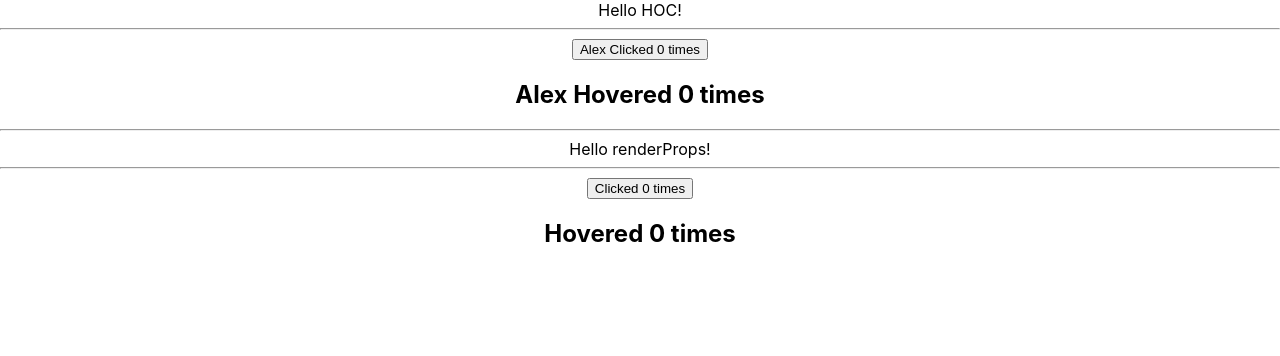
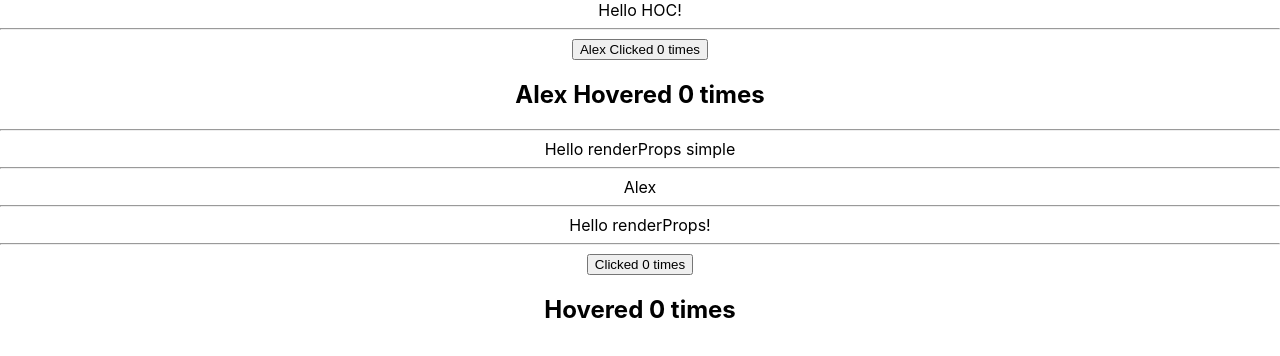
Before and after one commit to Ales2003/react-hoc-render-props, a React (Create React App) app: page / in a window 1280 px wide. Shown: the top 356 px of the page. Built offline with nearby package versions, Linux system fonts and the light colour scheme.

Commit message:
simple example with pass function in params

```diff
--- a/src/App.js
+++ b/src/App.js
@@ -2,6 +2,8 @@ import React, {Component} from 'react';
 import './App.css';
 import ClickCounter from './components/ClickCounter'
 import HoverCounter from './components/HoverCounter'
+
+import User from './components/User'
 
 import ClickCounterTwo from './components/ClickCounterTwo'
 import HoverCounterTwo from './components/HoverCounterTwo'
@@ -16,12 +18,25 @@ class App extends Component {
         {/* HOC */}
         <ClickCounter name="Alex"/>
         <HoverCounter name="Alex"/>
+
+        <hr/>
+        {/* renderProps User*/  }
+        Hello renderProps simple
+        <hr/>
+        {/* pass variable */}
+        {/* <User name = "Alex"/> */}
+
+        {/* pass function */}
+        <User name = {() => "Alex"}/>
+
         <hr/>
         {/* renderProps */  }
         Hello renderProps!
         <hr/>
         <ClickCounterTwo />
         <HoverCounterTwo />
+
+
       </div>
     );
   }
--- a/src/components/ClickCounterTwo.js
+++ b/src/components/ClickCounterTwo.js
@@ -1,5 +1,4 @@
 import React, { Component} from 'react'
-//import withCounter from './withCounter'
 
 class ClickCounterTwo extends Component {
     constructor(props){
--- a/src/components/HoverCounterTwo.js
+++ b/src/components/HoverCounterTwo.js
@@ -1,5 +1,4 @@
 import React, { Component} from 'react'
-import withCounter from './withCounter'
 
 class HoverCounterTwo extends Component {
     constructor(props){
--- /dev/null
+++ b/src/components/User.js
@@ -0,0 +1,18 @@
+import React, { Component} from 'react'
+
+class User extends Component {
+
+    render() {
+        return (
+            <div>
+                {/* get variable/function */}
+                {/* {this.props.name} */}
+
+                {/* get function and call */}
+                {this.props.name()}
+            </div>
+        )
+    }
+}
+
+export default User
```
